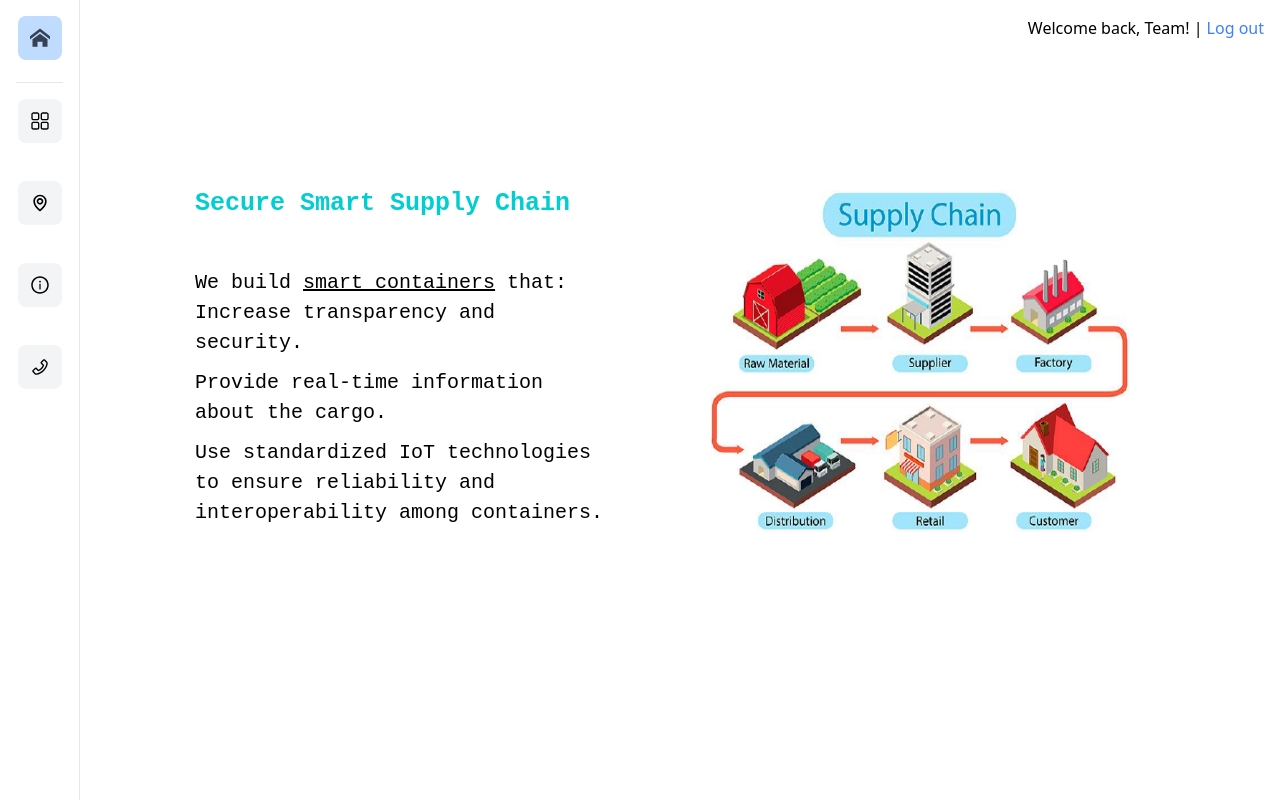
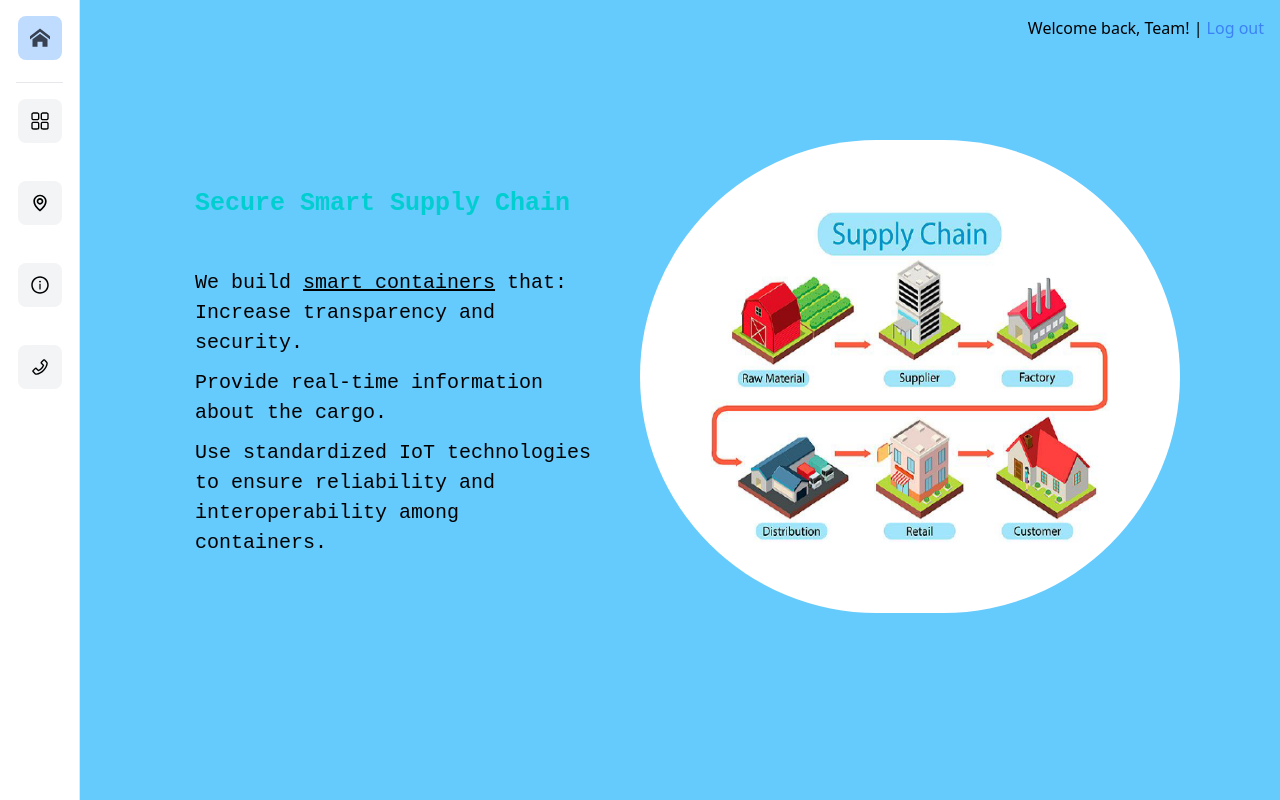
Before and after one commit to smartuni/smart-container, a Next.js app in the folder webApp/Frontend/riot_frontend/: page /about in a window 1280 px wide. Built offline with nearby package versions, Linux system fonts and the light colour scheme.

Commit message:
Background color of About page changed.

```diff
--- a/webApp/Frontend/riot_frontend/pages/about.js
+++ b/webApp/Frontend/riot_frontend/pages/about.js
@@ -4,8 +4,8 @@ import styles from '../styles/about.module.css'
 
 export default function About() {
   return (
-    <>
-      <div className='flex justify-between px-4 pt-4'>
+    <div className='bg-malibu-500 h-screen'>
+      <div className='bg-malibu-500 flex justify-between px-4 pt-4'>
         <h2></h2>
         <h2>Welcome back, Team!
             <span> |
@@ -27,6 +27,6 @@ export default function About() {
           <img src="/supply_chain.png" alt="Image" />
         </div>
     </div>
-    </>
+    </div>
   )
 }
--- a/webApp/Frontend/riot_frontend/styles/about.module.css
+++ b/webApp/Frontend/riot_frontend/styles/about.module.css
@@ -37,7 +37,7 @@
     flex: 1;
     display: flex;
     justify-content: center;
-    padding: 50px;
+    padding: 70px;
     background-color: white;
     margin-right: 100px;
     border-radius: 1000px;
```
